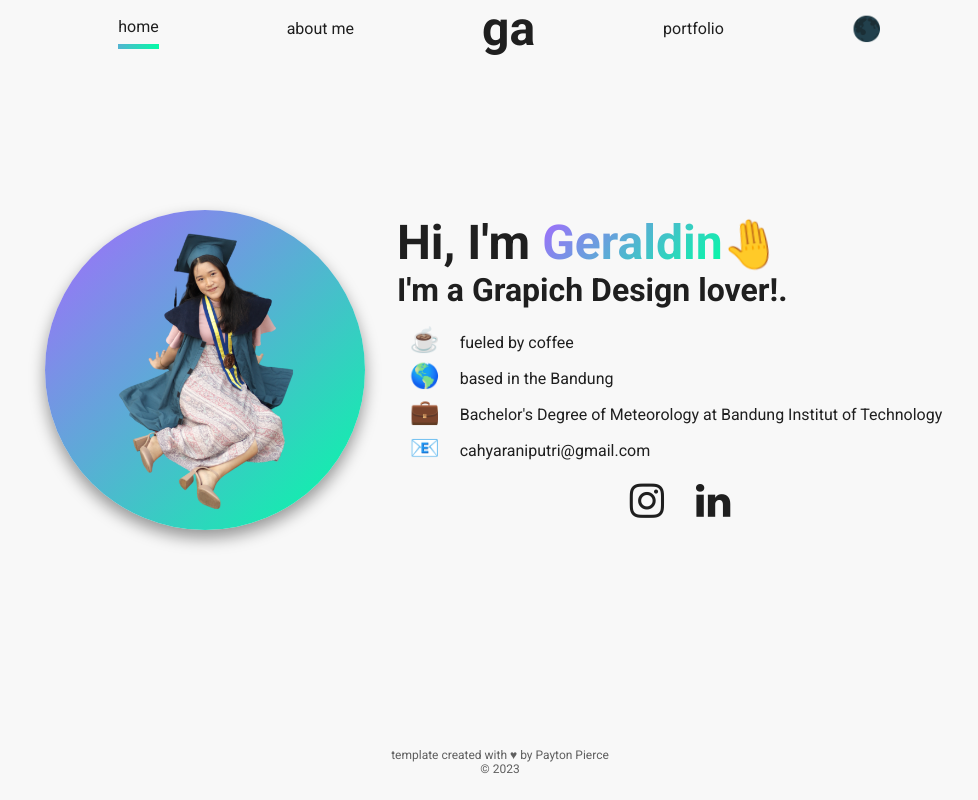
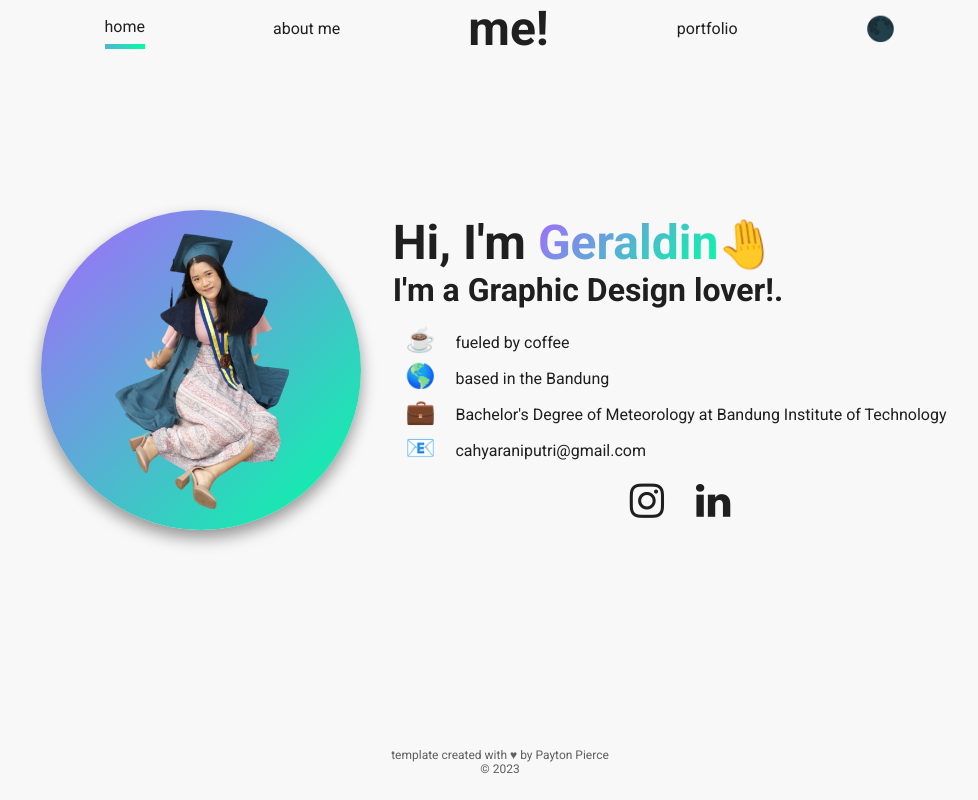
Before and after one commit to ger776/Geraldin_portofolio, a React (Create React App) app: page / in a window 1280 px wide. Shown: the whole page, without its empty margins (140-1118 px from the left). Built offline with nearby package versions, Linux system fonts and the light colour scheme; the HTML template or start-up script is replaced by a standard one.

Commit message:
ubah ubah

```diff
--- a/src/info/Info.js
+++ b/src/info/Info.js
@@ -31,8 +31,8 @@ of what each of the values mean.
 export const info = {
     firstName: "Geraldin",
     lastName: "Andira",
-    initials: "ga", // the example uses first and last, but feel free to use three or more if you like.
-    position: "a Grapich Design lover!",
+    initials: "Me!", // the example uses first and last, but feel free to use three or more if you like.
+    position: "a Graphic Design lover!",
     selfPortrait: self, // don't change this unless you want to name your self-portrait in the "img" folder something else!
     gradient: `-webkit-linear-gradient(135deg, ${colors})`, // don't change this either
     baseColor: colors[0],
@@ -47,7 +47,7 @@ export const info = {
         },
         {
             emoji: "💼",
-            text: "Bachelor's Degree of Meteorology at Bandung Institut of Technology"
+            text: "Bachelor's Degree of Meteorology at Bandung Institute of Technology"
         },
         {
             emoji: "📧",
@@ -69,7 +69,7 @@ export const info = {
 // Just change the links so that they lead to your social profiles.
 
     ],
-    bio: "Hello! I'm Geraldin. I'm a grad student of Groundwater Engineering and I studied Meteorology at Bandung Institut of Technology, I enjoy doing graphic design, and I believe aesthetics have important roll in every aspects especially in advertising. You should hire me!",
+    bio: "Hello! I'm Geraldin. I'm a grad student of Groundwater Engineering and I studied Meteorology at Bandung Institute of Technology, I enjoy doing graphic design, and I believe aesthetics have important role in every aspects especially in advertising. You should hire me!",
     skills:
         {
             proficientWith: ['Canva', 'python', 'Capcut' ],
```
